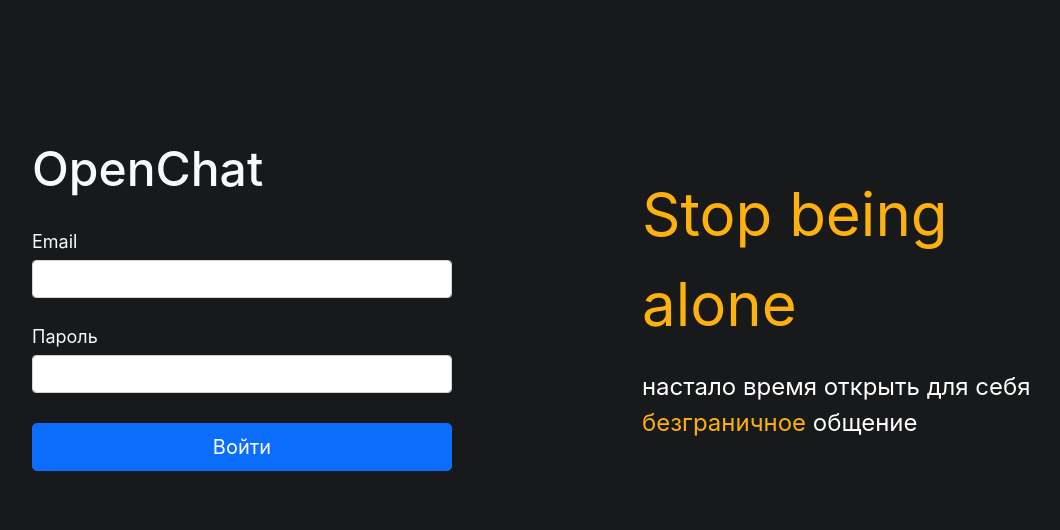
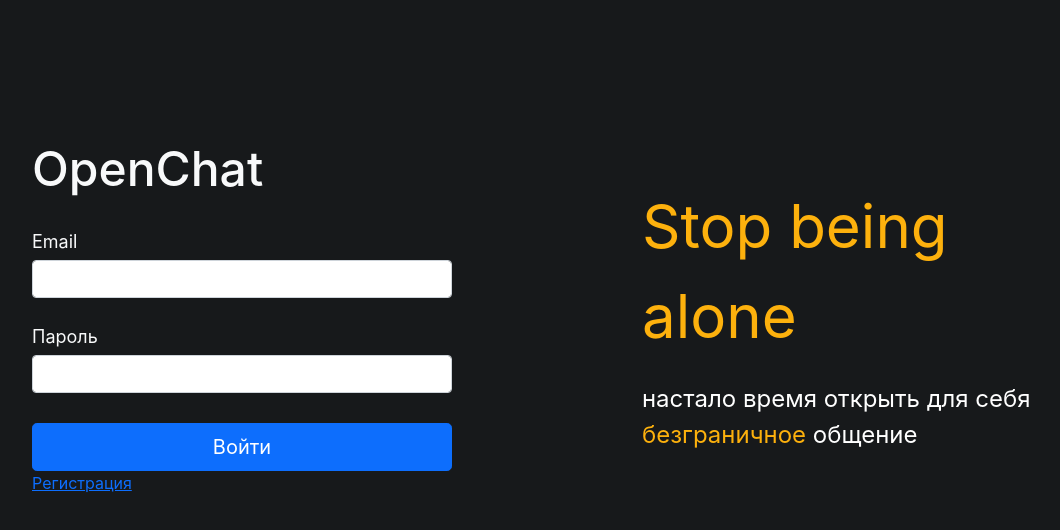
Before and after one commit to IlyaKhoboker/OpenChat, a React (Create React App) app: page /signIn in a window 1280 px wide. Shown: the top 530 px of the page, without its empty margins (90-1150 px from the left). Built offline with nearby package versions, Linux system fonts and the light colour scheme.

Commit message:
fixed authorization page styles

```diff
--- a/src/pages/authorization/SignIn/SignIn.js
+++ b/src/pages/authorization/SignIn/SignIn.js
@@ -5,6 +5,7 @@ import { useDispatch, useSelector } from "react-redux";
 import "../authorization.css";
 import { Button, Label, Input } from "reactstrap";
 import { signInAction } from "../../../app/providers/store/actions/authActions";
+import { Link } from "react-router-dom";
 
 const SignIn = () => {
   const dispatch = useDispatch();
@@ -43,17 +44,20 @@ const SignIn = () => {
         <div>
           <Label>Email</Label>
           <Input type="email" name="email" value={formik.values.email} onChange={formik.handleChange} />
-          {formik.errors.email && formik.touched.email && <p>{formik.errors.email}</p>}
+          {formik.errors.email && formik.touched.email && <span className="marker">{formik.errors.email}</span>}
         </div>
         <div>
           <Label>Пароль</Label>
           <Input type="password" name="password" value={formik.values.password} onChange={formik.handleChange} />
-          {formik.errors.password && formik.touched.password && <p>{formik.errors.password}</p>}
+          {formik.errors.password && formik.touched.password && <span className="marker">{formik.errors.password}</span>}
         </div>
         <div>
           <Button type="submit" color="primary" size="lg">
             Войти
           </Button>
+        </div>
+        <div className="form__additional-links">
+          <Link to="/signUp">Регистрация</Link>
         </div>
       </form>
       <div className="salutation">
```
